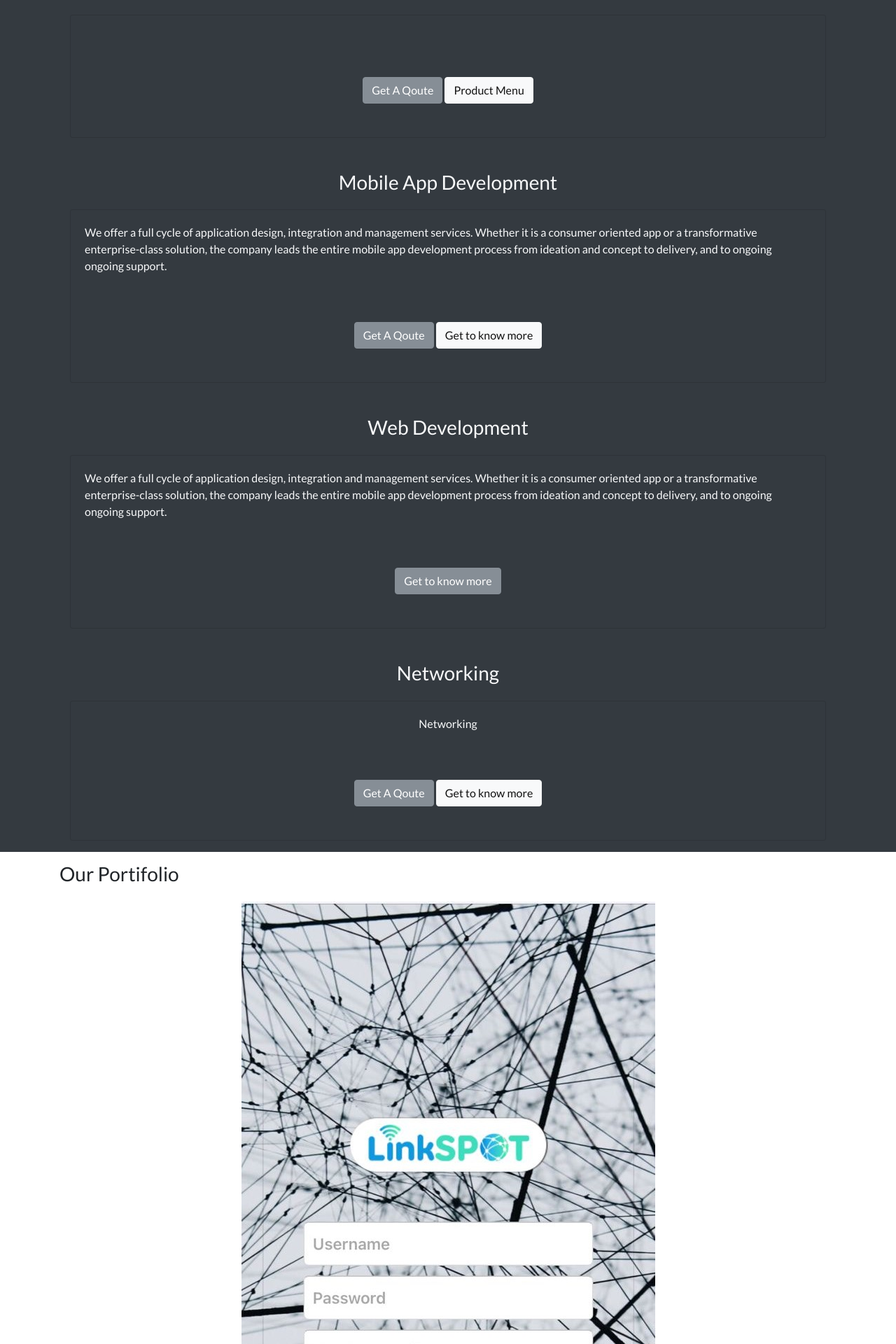
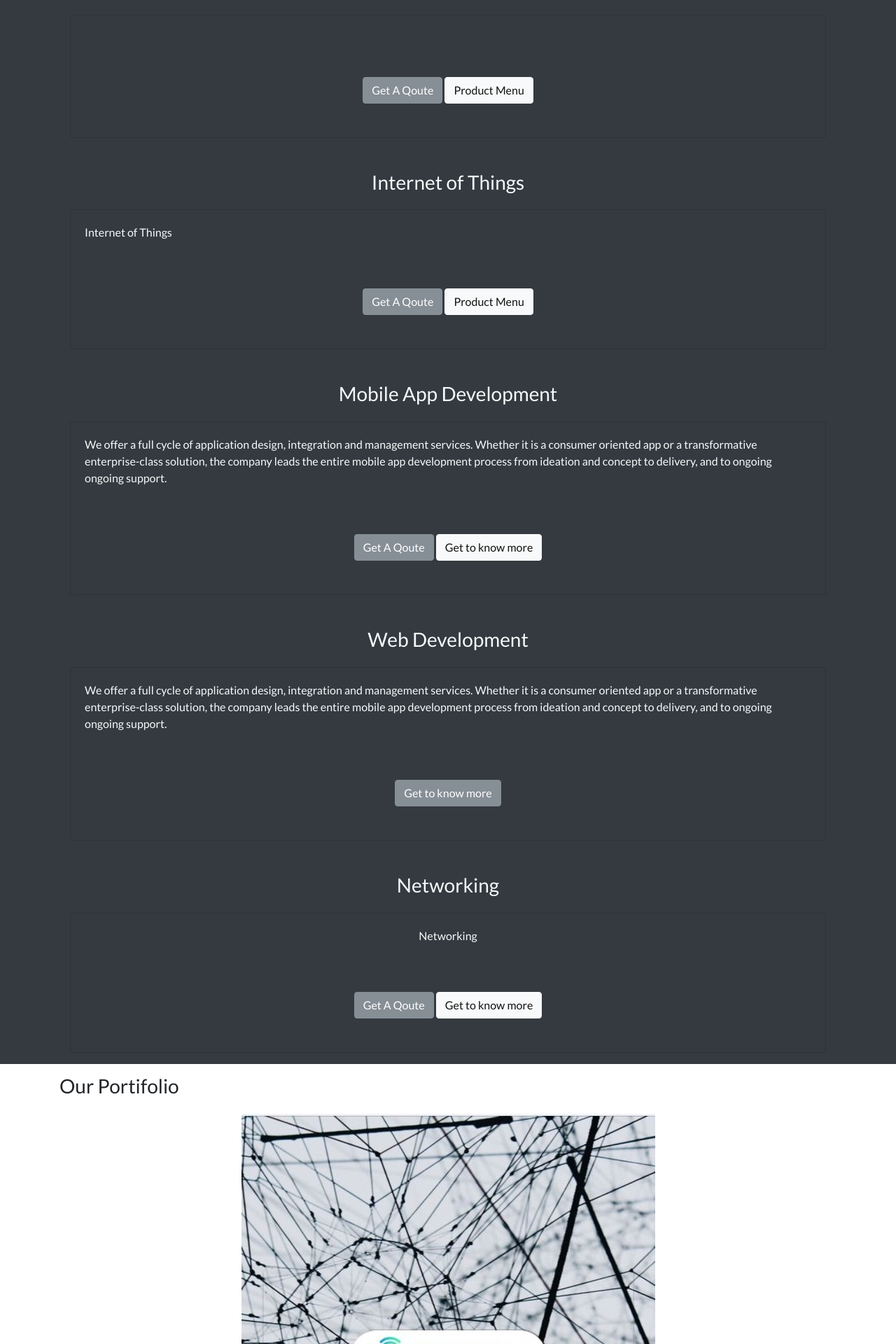
Before and after one commit to casymoyo/digital, a Django app: page /index/ in a window 1280 px wide. Shown: the part 857-2777 px from the top of the page at 70% size. Run offline with Django 4.2, Linux system fonts and the light colour scheme; data comes from the database, SQL or seed files in the repository; some libraries are stand-ins or nearby versions.

Commit message:
portifolio#1

```diff
--- a/templates/index.html
+++ b/templates/index.html
@@ -72,7 +72,7 @@
             <div class="container">
                 <div class="h3 title py-3">Our Products & Services</div>
                 <!-- software development data -->
-                <div id="soft" data-aos="fade-down" class="py-3">
+                <div data-aos="fade-down" class="py-3">
                     <div class="container">
                         <div class="h3 text-center py-3">
                             <i class="bi bi-code"></i>Software Development
@@ -89,8 +89,26 @@
                     </div>
                 </div>
 
+                <!-- IoT data -->
+                <div  data-aos="fade-down" class="py-3">
+                    <div class="container">
+                        <div class="h3 text-center py-3">
+                            <i class="bi bi-code"></i>Internet of Things
+                        </div>
+                        <div class="card bg-dark text-light">
+                            <div class="card-body">
+                                Internet of Things
+                            </div>
+                            <div class="py-5 text-center">
+                                <a href="#mod" class="btn btn-secondary qoute" type="button" data-product="Mobile application">Get A Qoute</a>
+                                <a href="#products" class="btn btn-light"><i class="bi bi-arrow-up"></i>Product Menu</a>
+                            </div>
+                        </div>
+                    </div>
+                </div>
+
                 <!-- mobile app development data -->
-                <div id="mob" data-aos="fade-down" class="py-3">
+                <div data-aos="fade-down" class="py-3">
                     <div class="container">
                         <div class="h3 text-center py-3">
                             <i class="bi bi-phone"></i>Mobile App Development
@@ -112,8 +130,8 @@
                     </div>
                 </div>
 
-                <!-- web devvelopment -->
-                <div id="web" data-aos="fade-right" class="py-3">
+                <!-- web development -->
+                <div id="web" data-aos="fade-down" class="py-3">
                     <div class="container">
                         <div class="h3 text-center py-3">
                             <i class="bi bi-code"></i>Web Development
@@ -135,7 +153,7 @@
                 </div>
 
                 <!-- Networking -->
-                <div id="marketing" data-aos="fade-right" class="py-3">
+                <div id="marketing" data-aos="fade-down" class="py-3">
                     <div class="container">
                         <div class="h3 text-center py-3">
                             <i class="bi bi-code"></i>Networking
```
